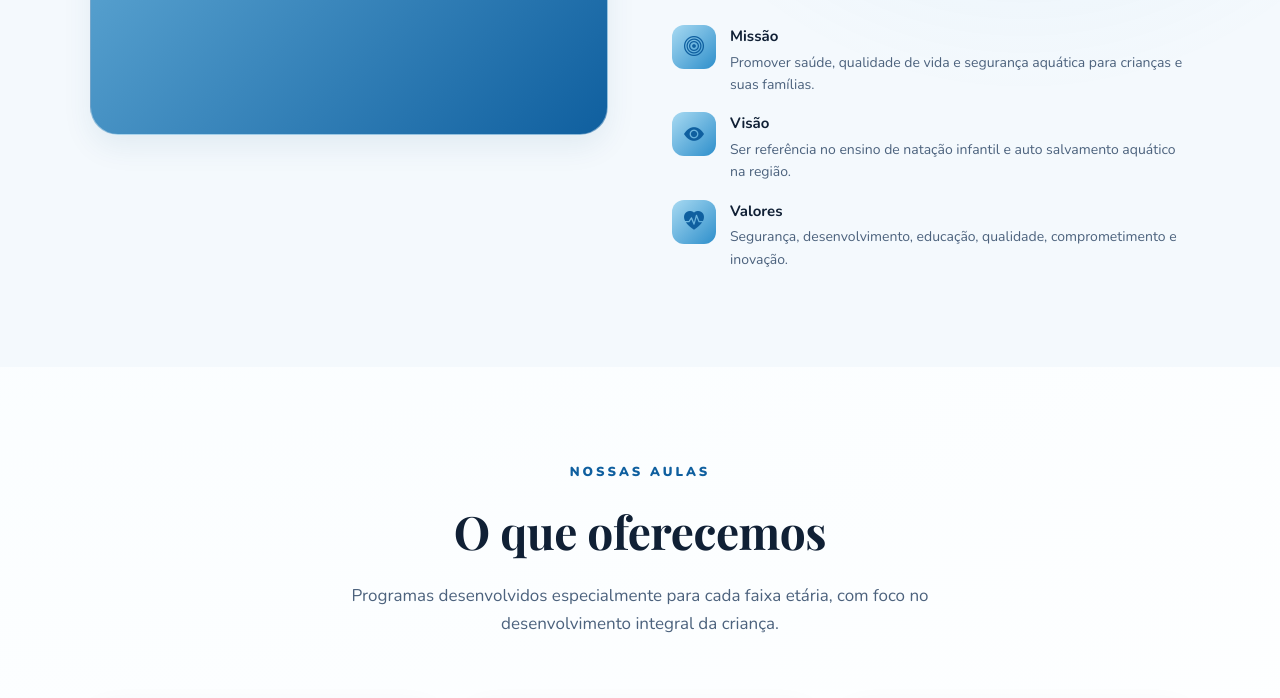
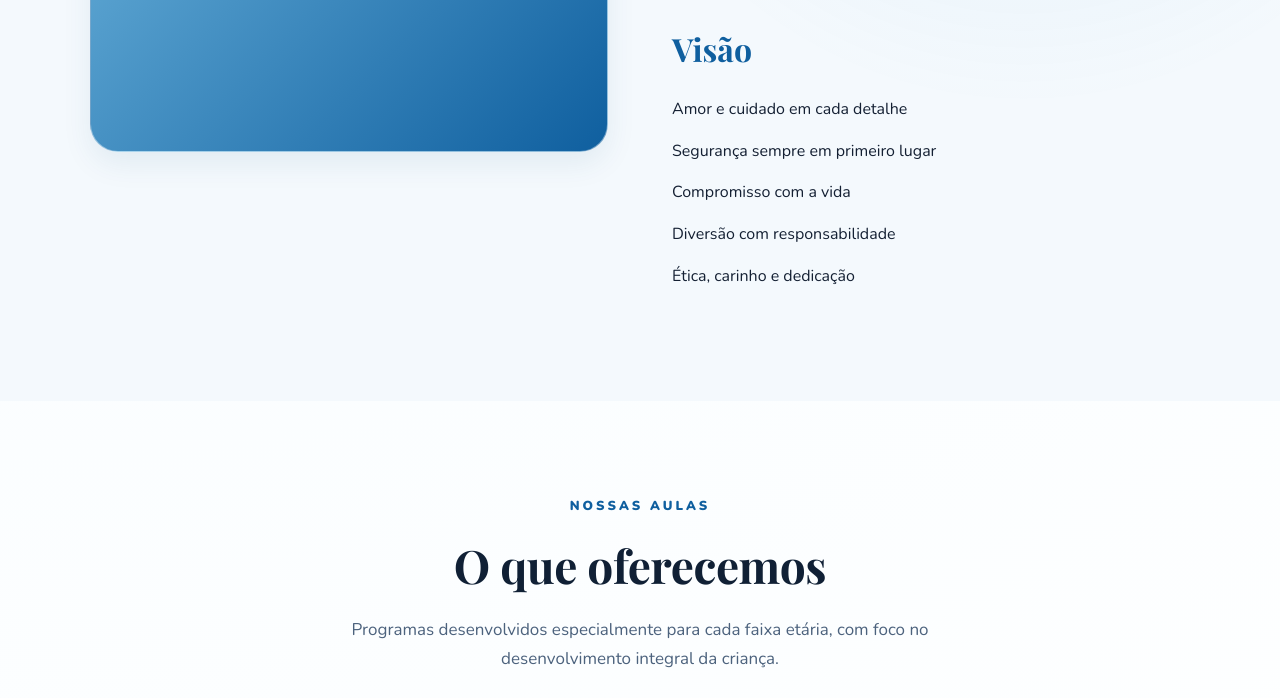
Before and after one commit to Lemuellopes/siteC.A.I, a plain HTML site: page cai_site.html in a window 1280 px wide. Shown: the part 1479-2177 px from the top of the page. Drawn offline with nearby package versions, Linux system fonts and the light colour scheme.

Commit message:
feat: replace about section with vision statement

```diff
--- a/cai_site.html
+++ b/cai_site.html
@@ -96,26 +96,15 @@
       <p>Nossa equipe altamente capacitada garante um ambiente acolhedor, seguro e adaptado especialmente para a faixa etária de 6 meses a 8 anos.</p>
       <p><strong>Duda é formada e professora</strong>, acompanhando de perto o desenvolvimento de cada aluno com cuidado e excelência.</p>
       <div class="mvv">
-        <div class="mvv-item">
-          <div class="mvv-icon"><i class="bi bi-bullseye"></i></div>
-          <div>
-            <strong>Missão</strong>
-            <p>Promover saúde, qualidade de vida e segurança aquática para crianças e suas famílias.</p>
-          </div>
-        </div>
-        <div class="mvv-item">
-          <div class="mvv-icon"><i class="bi bi-eye-fill"></i></div>
-          <div>
-            <strong>Visão</strong>
-            <p>Ser referência no ensino de natação infantil e auto salvamento aquático na região.</p>
-          </div>
-        </div>
-        <div class="mvv-item">
-          <div class="mvv-icon"><i class="bi bi-heart-pulse-fill"></i></div>
-          <div>
-            <strong>Valores</strong>
-            <p>Segurança, desenvolvimento, educação, qualidade, comprometimento e inovação.</p>
-          </div>
+        <div class="mvv-item" style="border: none; padding: 0; display: block;">
+          <h3 style="font-family: 'Playfair Display', serif; font-size: 32px; margin-bottom: 24px; color: var(--ocean);">Visão</h3>
+          <ul style="list-style: none; padding: 0; margin: 0;">
+            <li style="margin-bottom: 16px; font-size: 16px; line-height: 1.6; color: var(--text);">Amor e cuidado em cada detalhe</li>
+            <li style="margin-bottom: 16px; font-size: 16px; line-height: 1.6; color: var(--text);">Segurança sempre em primeiro lugar</li>
+            <li style="margin-bottom: 16px; font-size: 16px; line-height: 1.6; color: var(--text);">Compromisso com a vida</li>
+            <li style="margin-bottom: 16px; font-size: 16px; line-height: 1.6; color: var(--text);">Diversão com responsabilidade</li>
+            <li style="margin-bottom: 16px; font-size: 16px; line-height: 1.6; color: var(--text);">Ética, carinho e dedicação</li>
+          </ul>
         </div>
       </div>
     </div>
@@ -157,7 +146,7 @@
 
 <!-- PLANS -->
 <section class="plans" id="planos">
-  <div class="section-label">Planos e Preços</div>
+  <div class="section-label">Planos e Valores</div>
   <h2 class="section-title">Escolha o plano ideal</h2>
   <p class="section-sub">Planos semestral e anual com opções de 1x ou 2x na semana, pensados para cada rotina familiar.</p>
   <div class="plans-grid">
```
Also changed, not shown: index.html (+9 -20 lines).
